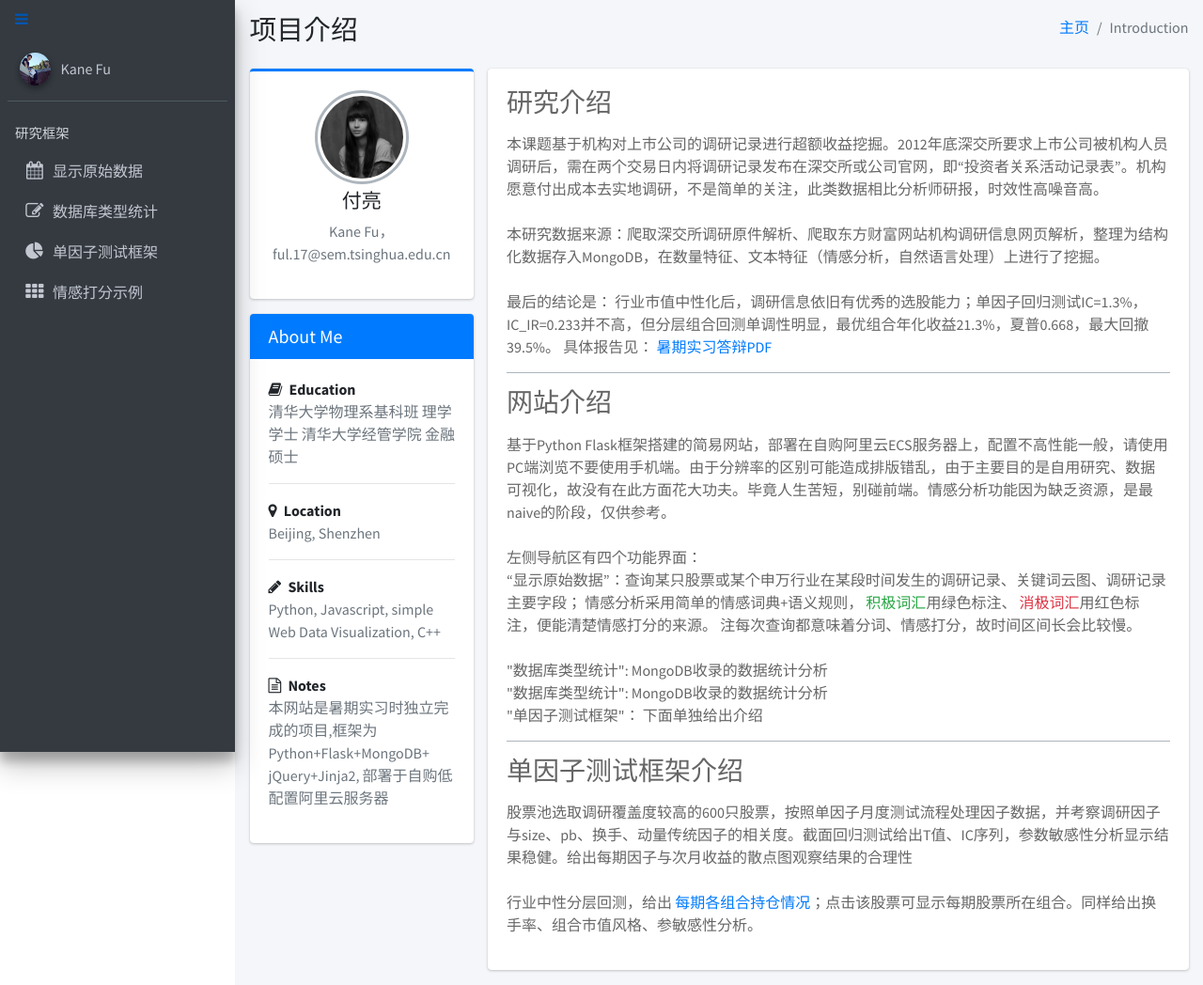
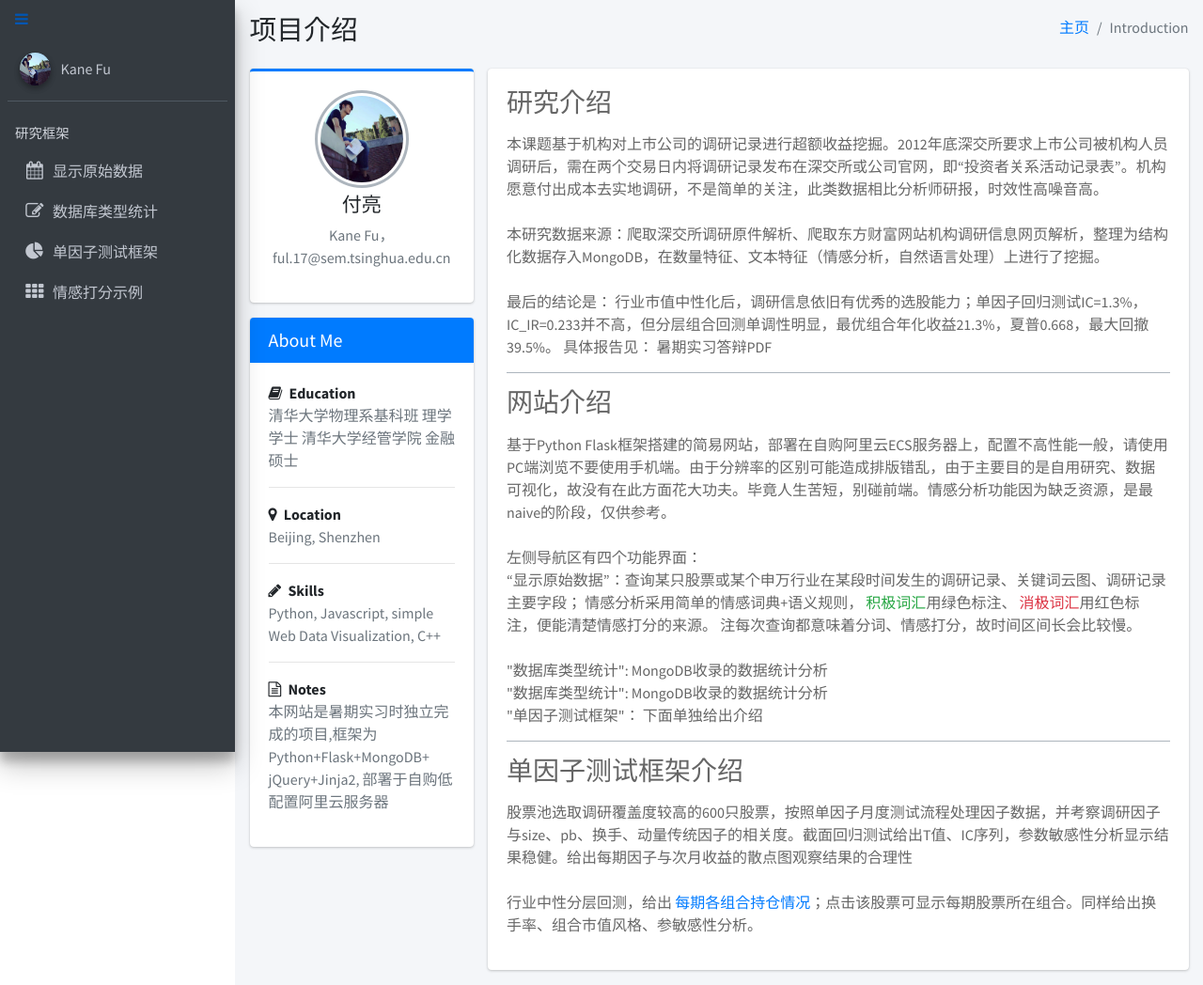
Before and after one commit to KaneFu/myWebsite, a Flask app: page / in a window 1280 px wide. Shown: the whole page at 94% size. Run offline with Flask 2, Linux system fonts and the light colour scheme; parts of the project's set-up code (start-up, migrations or seed data) failed here and were passed over; some libraries are stand-ins or nearby versions.

```diff
--- a/templates/outline.html
+++ b/templates/outline.html
@@ -27,7 +27,7 @@
                     <div class="card card-primary card-outline">
                         <div class="card-body box-profile">
                             <div class="text-center">
-                                <img class="profile-user-img img-fluid img-circle" src="../../dist/img/user4-128x128.jpg" alt="User profile picture">
+                                <img class="profile-user-img img-fluid img-circle" src="static/dist/img/Kane.jpeg" alt="User profile picture">
                             </div>
                             <h3 class="profile-username text-center">付亮</h3>
                             <p class="text-muted text-center">Kane Fu，ful.17@sem.tsinghua.edu.cn</p>
@@ -80,7 +80,7 @@
                                         <br> 本研究数据来源：爬取深交所调研原件解析、爬取东方财富网站机构调研信息网页解析，整理为结构化数据存入MongoDB，在数量特征、文本特征（情感分析，自然语言处理）上进行了挖掘。
                                         <br>
                                         <br> 最后的结论是： 行业市值中性化后，调研信息依旧有优秀的选股能力；单因子回归测试IC=1.3%， IC_IR=0.233并不高，但分层组合回测单调性明显，最优组合年化收益21.3%，夏普0.668，最大回撤39.5%。 具体报告见：
-                                        <a href="present.pdf" target="_blank">暑期实习答辩PDF</a>
+                                        <a src="present.pdf" target="_blank">暑期实习答辩PDF</a>
                                     </div>
                                     <!-- Post -->
                                     <div class="post">
```
